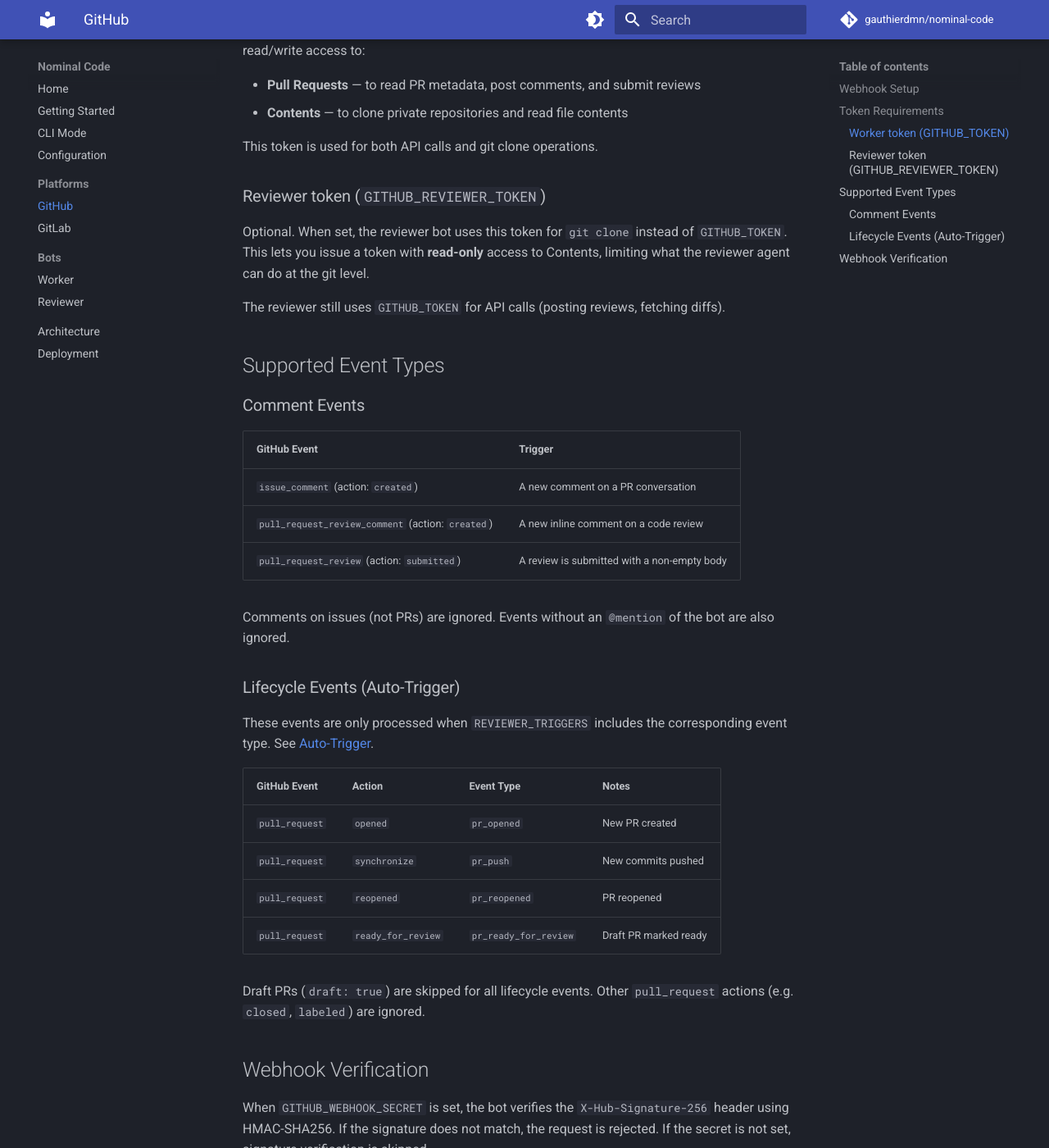
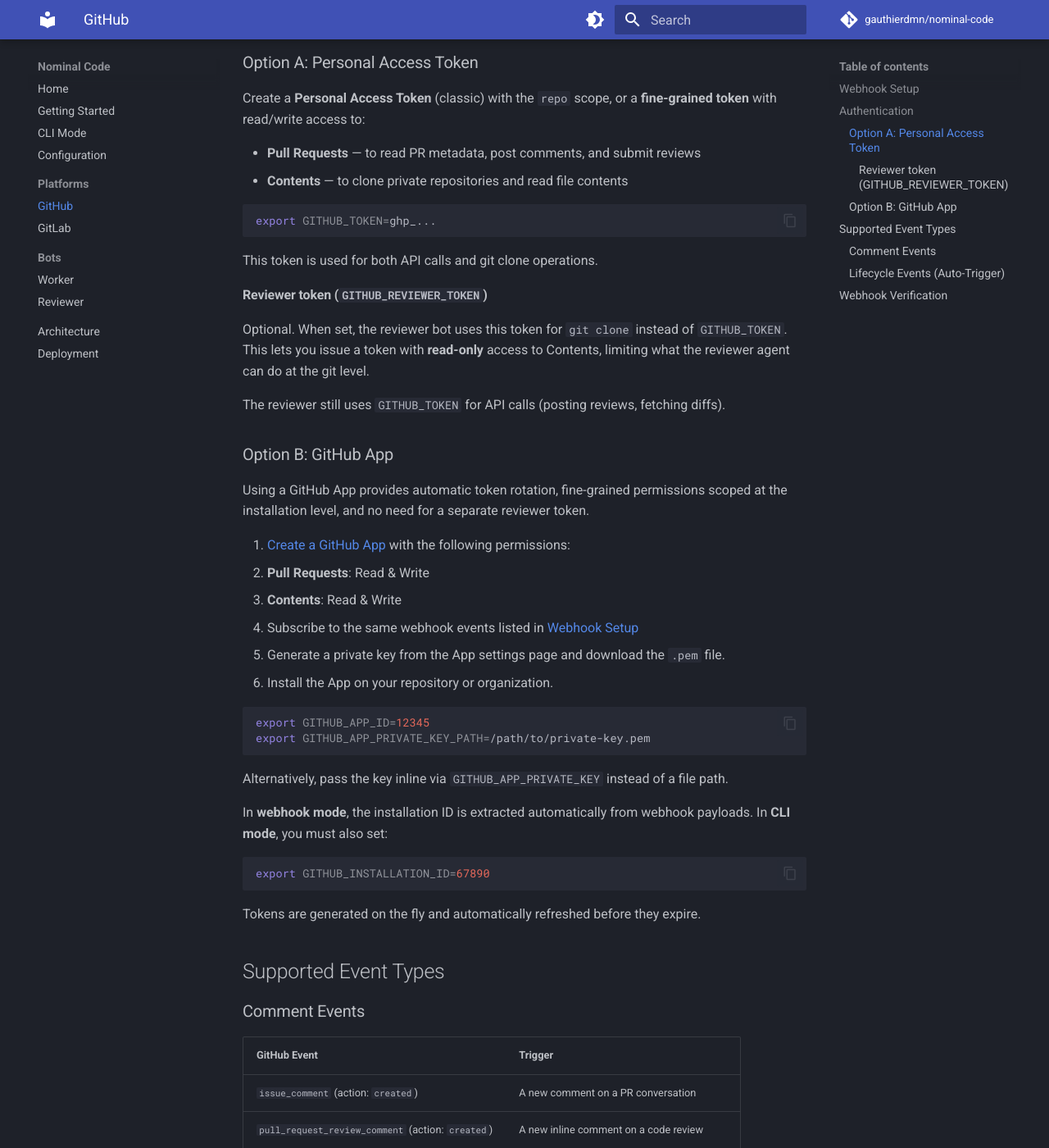
Before and after one commit to gauthierdmn/nominal-code, an MkDocs documentation site: the page built from docs/platforms/github.md, in a window 1280 px wide and 1400 px high, scrolled down 723 px. Shown: the whole window at 82% size. Built offline with MkDocs 1.6.1 and Material for MkDocs 9.7.7, drawn with Linux system fonts in a browser that asks for light colours; comment, search, counter and statistics services are not loaded; some of the changed text lies outside the part shown.

Commit message:
chore: update documentation

````diff
--- a/docs/platforms/github.md
+++ b/docs/platforms/github.md
@@ -13,22 +13,54 @@
    - **Pull requests** — required if using `REVIEWER_TRIGGERS` for auto-triggered reviews on PR open/push/reopen
 6. Click **Add webhook**.
 
-## Token Requirements
+## Authentication
 
-### Worker token (`GITHUB_TOKEN`)
+Nominal Code supports two authentication methods for GitHub: a **Personal Access Token (PAT)** or a **GitHub App**. When both are configured, the GitHub App takes precedence.
+
+### Option A: Personal Access Token
 
 Create a **Personal Access Token** (classic) with the `repo` scope, or a **fine-grained token** with read/write access to:
 
 - **Pull Requests** — to read PR metadata, post comments, and submit reviews
 - **Contents** — to clone private repositories and read file contents
 
+```bash
+export GITHUB_TOKEN=ghp_...
+```
+
 This token is used for both API calls and git clone operations.
 
-### Reviewer token (`GITHUB_REVIEWER_TOKEN`)
+#### Reviewer token (`GITHUB_REVIEWER_TOKEN`)
 
 Optional. When set, the reviewer bot uses this token for `git clone` instead of `GITHUB_TOKEN`. This lets you issue a token with **read-only** access to Contents, limiting what the reviewer agent can do at the git level.
 
 The reviewer still uses `GITHUB_TOKEN` for API calls (posting reviews, fetching diffs).
+
+### Option B: GitHub App
+
+Using a GitHub App provides automatic token rotation, fine-grained permissions scoped at the installation level, and no need for a separate reviewer token.
+
+1. [Create a GitHub App](https://docs.github.com/en/apps/creating-github-apps) with the following permissions:
+   - **Pull Requests**: Read & Write
+   - **Contents**: Read & Write
+   - Subscribe to the same webhook events listed in [Webhook Setup](#webhook-setup)
+2. Generate a private key from the App settings page and download the `.pem` file.
+3. Install the App on your repository or organization.
+
+```bash
+export GITHUB_APP_ID=12345
+export GITHUB_APP_PRIVATE_KEY_PATH=/path/to/private-key.pem
+```
+
+Alternatively, pass the key inline via `GITHUB_APP_PRIVATE_KEY` instead of a file path.
+
+In **webhook mode**, the installation ID is extracted automatically from webhook payloads. In **CLI mode**, you must also set:
+
+```bash
+export GITHUB_INSTALLATION_ID=67890
+```
+
+Tokens are generated on the fly and automatically refreshed before they expire.
 
 ## Supported Event Types
 
````
Also changed, not shown: README.md (+18 -3 lines), docs/cli.md (+17 -2 lines), docs/configuration.md (+10 -4 lines), docs/getting-started.md (+13 -1 lines).
